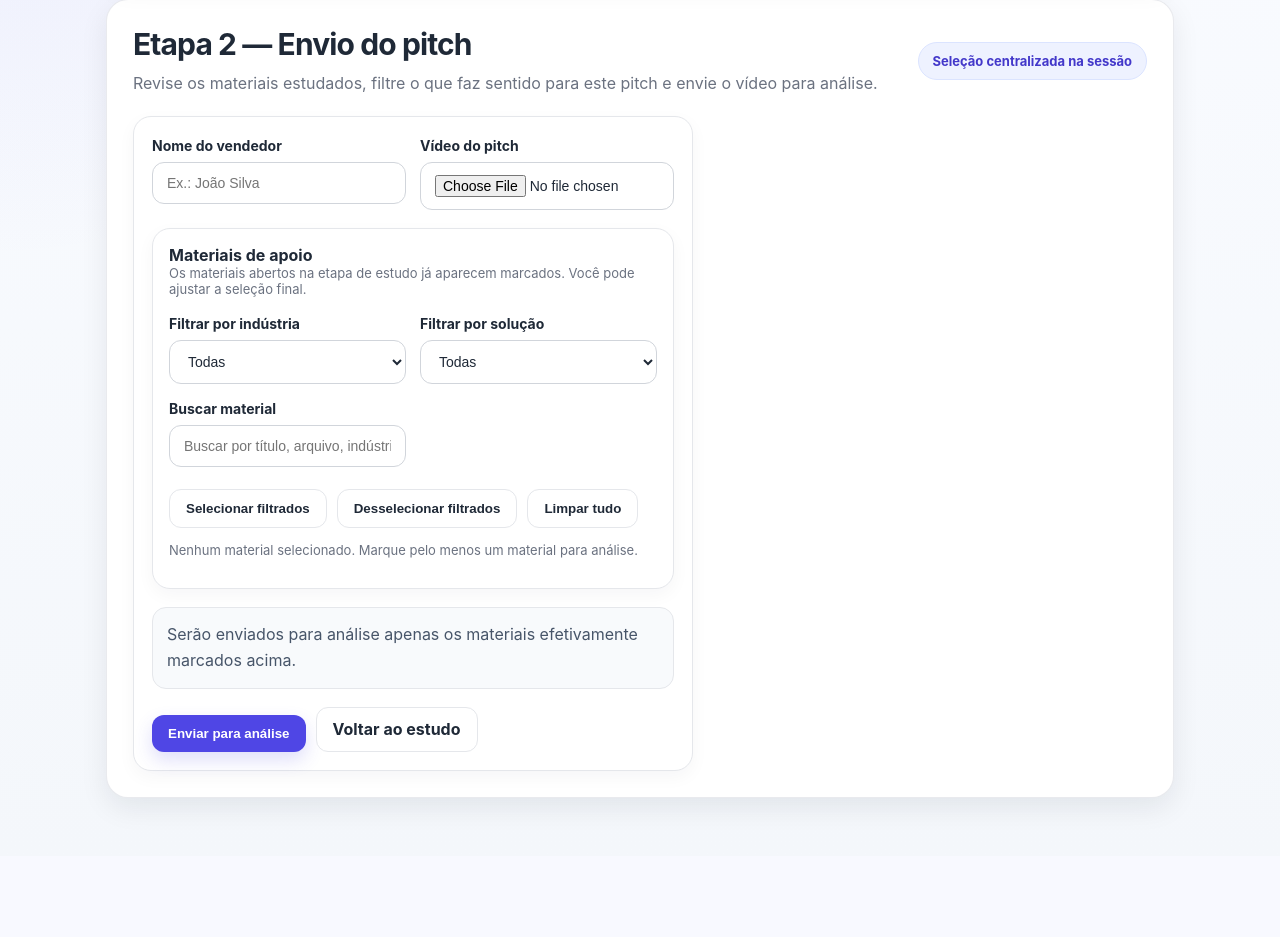
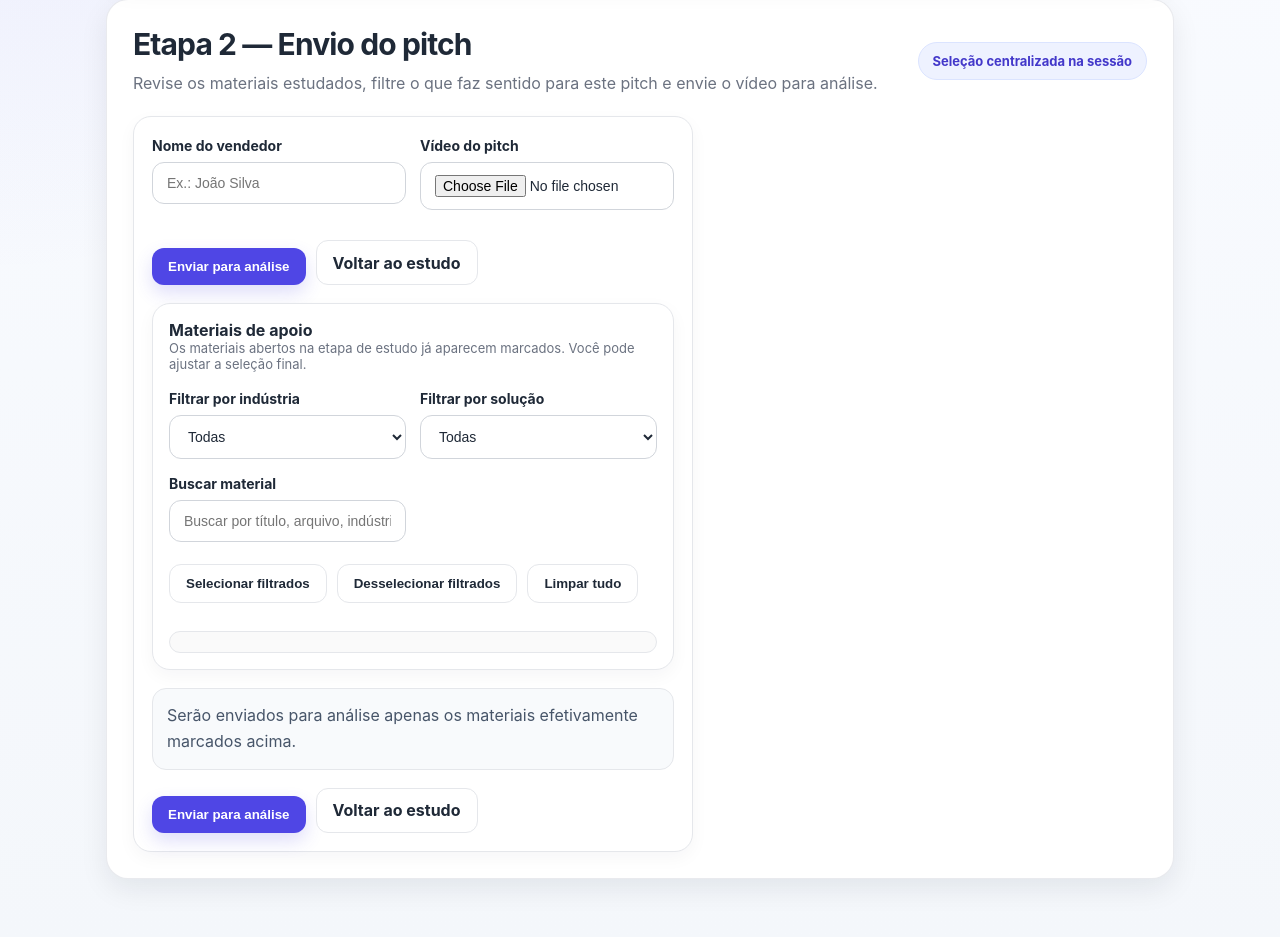
Before and after one commit to brrasantos-commits/mentoria-maconica, a Python web app: template pitch_app/templates/pitch_form.html in a window 1280 px wide. Shown: the part 203-1140 px from the top of the page. Before the commit the page ends 1013 px from the top, so only its background shows below. Run offline with Jinja, Linux system fonts and the light colour scheme; the template is opened without the code that fills it, so the values that code supplies are empty.

Commit message:
Melhora UX tela pitch

```diff
--- a/pitch_app/static/css/style.css
+++ b/pitch_app/static/css/style.css
@@ -175,3 +175,30 @@ video[controlsList*="nodownload"] {
   box-shadow: 0 8px 18px rgba(79,70,229,.10);
   background: #f8faff;
 }
+.materials-scroll-container {
+  display: flex;
+  flex-direction: column;
+  gap: 10px;
+
+  max-height: 420px;
+  overflow-y: auto;
+  overflow-x: hidden;
+
+  padding: 10px;
+  border: 1px solid #e5e7eb;
+  border-radius: 14px;
+  background: #fafafa;
+}
+
+.materials-scroll-container::-webkit-scrollbar {
+  width: 10px;
+}
+
+.materials-scroll-container::-webkit-scrollbar-thumb {
+  background: #cbd5e1;
+  border-radius: 10px;
+}
+
+.materials-scroll-container::-webkit-scrollbar-track {
+  background: transparent;
+}
--- a/pitch_app/templates/pitch_form.html
+++ b/pitch_app/templates/pitch_form.html
@@ -26,6 +26,25 @@
         <label for="video">Vídeo do pitch</label>
         <input type="file" id="video" name="video" accept="video/*" required>
       </div>
+    </div>
+
+    <div style="display:flex; gap:10px; margin-top:12px; flex-wrap:wrap;">
+
+      <button
+        id="submitBtnTop"
+        type="submit"
+        class="primary-btn"
+      >
+        Enviar para análise
+      </button>
+
+      <a
+        class="secondary-btn"
+        href="/estudo"
+      >
+        Voltar ao estudo
+      </a>
+
     </div>
 
     <div class="panel-card" style="padding:16px;">
@@ -71,7 +90,10 @@
 
       <div id="pitchSelectionSummary" class="selection-summary" style="margin-bottom:14px;"></div>
 
-      <div id="pitchMaterialsGrid" class="materials-list">
+      <div
+        id="pitchMaterialsGrid"
+        class="materials-scroll-container"
+      >
         {% for material in materials %}
         <label
           class="material-row checkbox-card"
@@ -219,11 +241,36 @@
   document.getElementById("pitchFilterSolution")?.addEventListener("change", applyPitchFilters);
   document.getElementById("pitchSearch")?.addEventListener("input", applyPitchFilters);
 
+  function sortSelectedMaterialsFirst() {
+
+    const container = document.getElementById("pitchMaterialsGrid");
+
+    if (!container) return;
+
+    const items = [...container.querySelectorAll("[data-material-item]")];
+
+    items.sort((a, b) => {
+
+      const aChecked = a.querySelector("input")?.checked;
+      const bChecked = b.querySelector("input")?.checked;
+
+      if (aChecked && !bChecked) return -1;
+      if (!aChecked && bChecked) return 1;
+
+      return 0;
+    });
+
+    items.forEach(item => container.appendChild(item));
+  }
+
   syncPitchCheckboxes();
   applyPitchFilters();
+  sortSelectedMaterialsFirst();
 
   window.addEventListener("materials-updated", () => {
-    syncPitchCheckboxes();
+      syncPitchCheckboxes();
+      sortSelectedMaterialsFirst();
+});
   });
 </script>
 {% endblock %}
```
